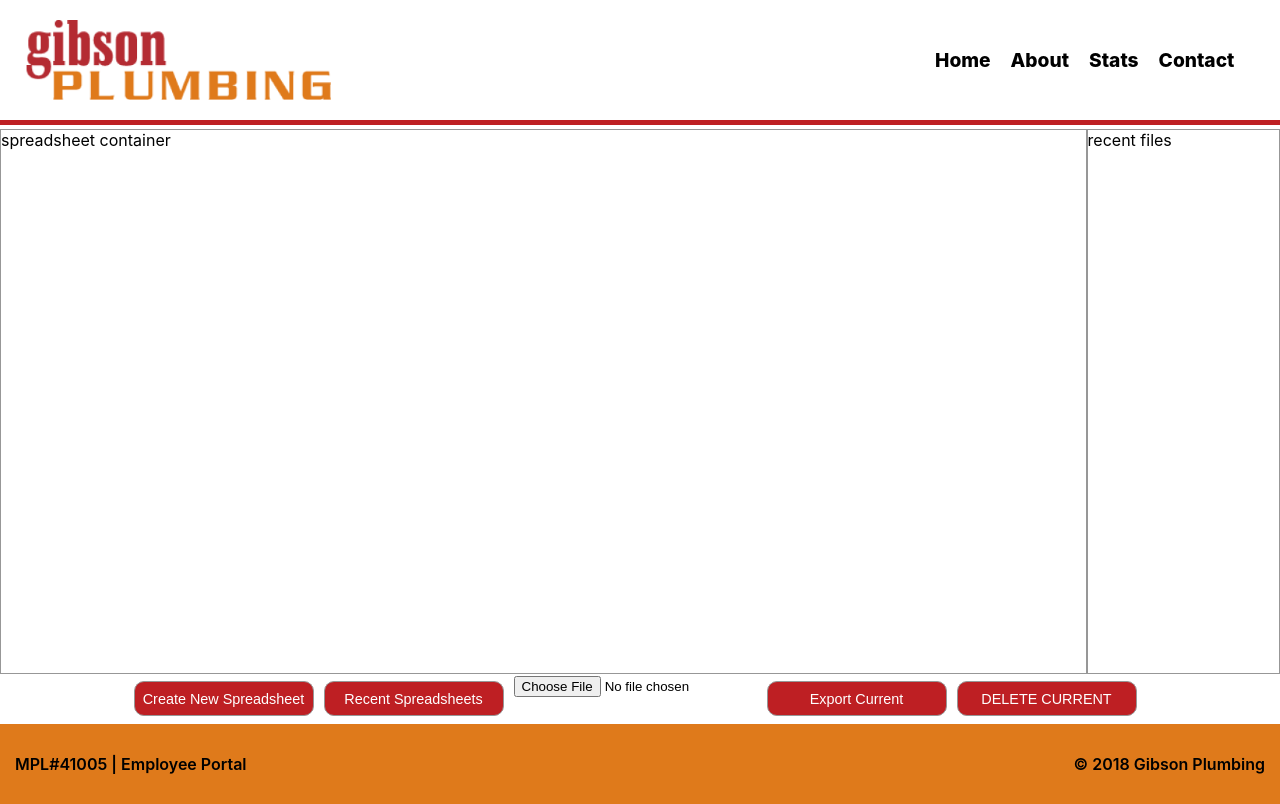
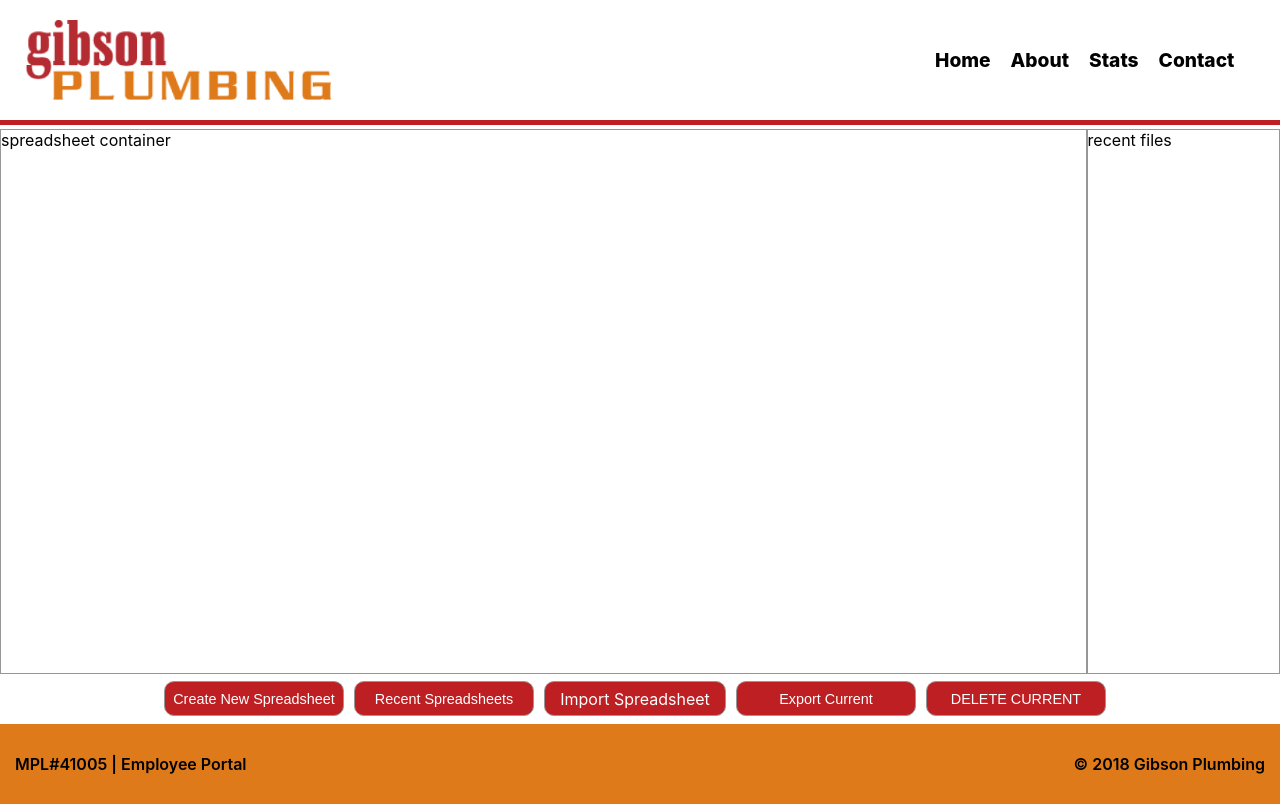
Before and after one commit to JS-goose/gibson-code-challenge, a React (Create React App) app: page / in a window 1280 px wide. Built offline with nearby package versions, Linux system fonts and the light colour scheme; no server answers.

Commit message:
fixed styling for file upload

```diff
--- a/src/components/CenterContent/CenterContent.js
+++ b/src/components/CenterContent/CenterContent.js
@@ -63,7 +63,7 @@ class CenterContent extends Component {
           <button className={styles['control-buttons']} onClick={this.getThreads}>
             Recent Spreadsheets
           </button>
-          <label htmlFor="import-spreadsheet-button" />
+          <label htmlFor="import-spreadsheet-button">Import Spreadsheet</label>
           <input type="file" name="imported-spreadsheet" id="import-spreadsheet-button" />
           <button className={styles['control-buttons']}>Export Current</button>
           <button className={styles['control-buttons']}>DELETE CURRENT</button>
--- a/src/components/CenterContent/CenterContent.module.css
+++ b/src/components/CenterContent/CenterContent.module.css
@@ -48,3 +48,28 @@
   color: var(--red);
   background-color: white;
 }
+
+input[type='file'] {
+  width: 0.1px;
+  height: 0.1px;
+  opacity: 0;
+  overflow: hidden;
+  position: absolute;
+  z-index: -1;
+}
+
+label {
+  display: flex;
+  justify-content: center;
+  align-items: center;
+  margin-top: 5px;
+  width: 180px;
+  font-size: 1rem;
+  margin-right: 10px;
+  border-radius: 10px;
+  background-color: var(--red);
+  color: white;
+  border: none;
+  cursor: pointer;
+  border: 1px solid var(--lightgray);
+}
```
Lines whose indentation alone changed are shown as unchanged.
